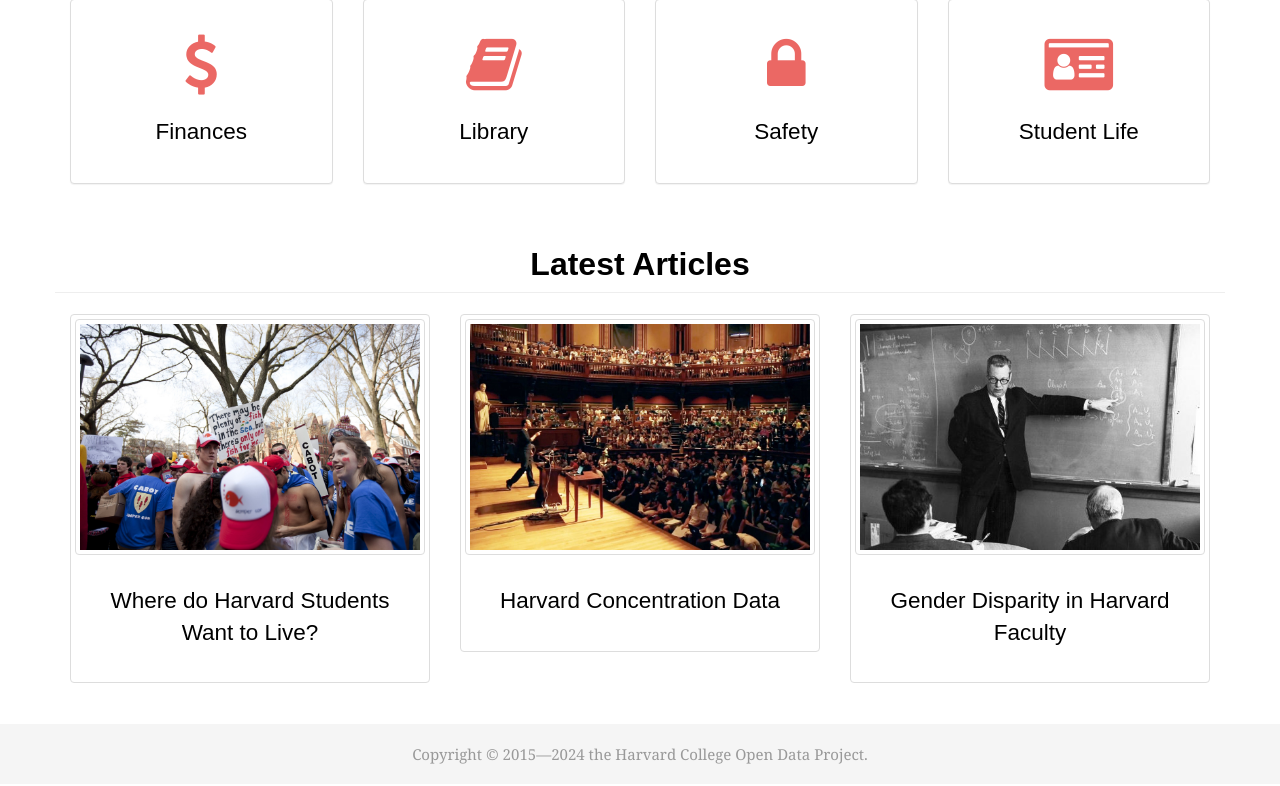
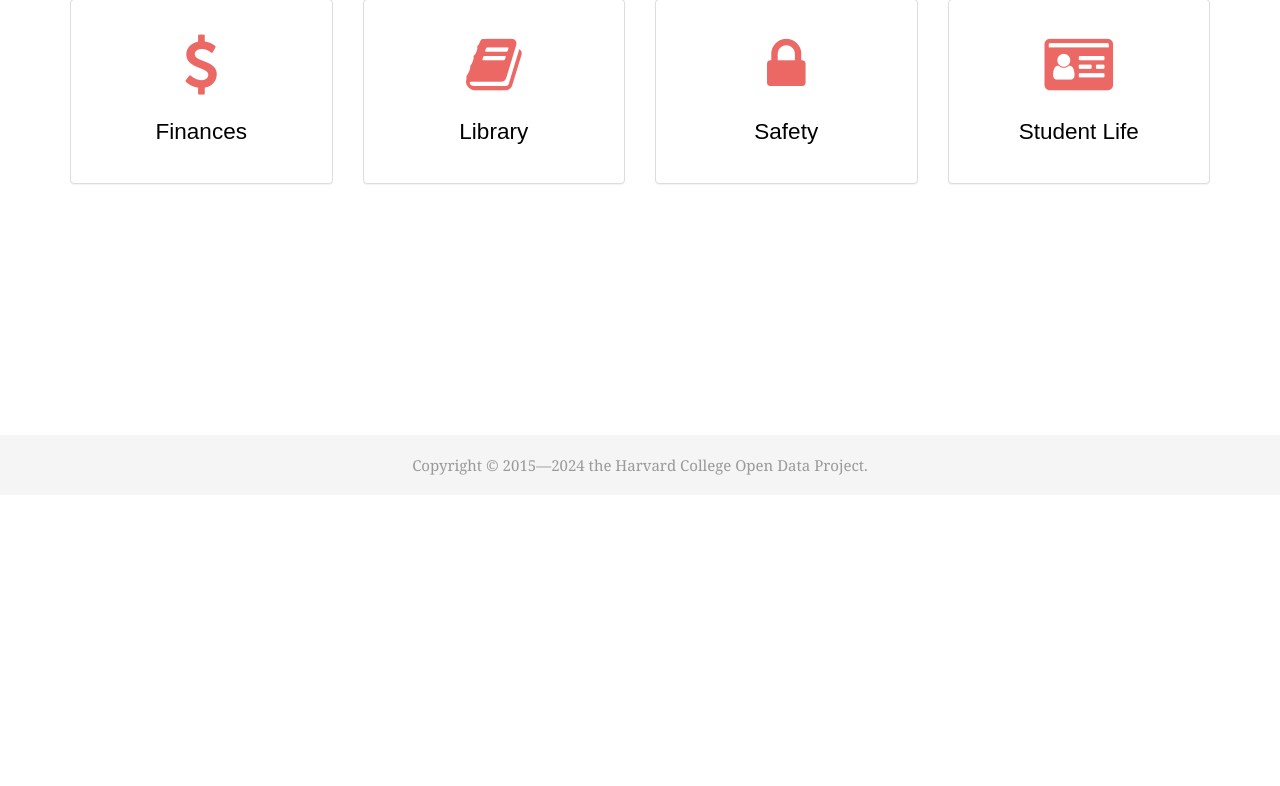
Before and after one commit to Eandalf7h/HarvardOpenData, a Flask app: page / in a window 1280 px wide. Shown: the part 899-1685 px from the top of the page. After the commit the page ends 1374 px from the top, so only its background shows below. Run offline with Flask 2, Linux system fonts and the light colour scheme; some libraries are stand-ins or nearby versions; some web fonts are replaced.

Commit message:
Revert "added featured articles to index"
This reverts commit 131229bfeae73510751e142083178c16989b34b7.

```diff
--- a/main.py
+++ b/main.py
@@ -3,7 +3,6 @@ from flask import render_template
 import yaml
 
 app = Flask(__name__)
-
 
 def getYml(filepath):
     with open(filepath) as infile:
@@ -11,69 +10,59 @@ def getYml(filepath):
         return fileMap
 
 # get all site-wide yaml into dict
-
-
 def siteConstants():
     site = getYml('./data/site.yml')
     site["pages"] = getYml('./data/pages.yml')
     return site
 
-
 site = siteConstants()
 pageData = getYml('./data/pageData.yml')
-
 
 @app.route('/')
 def index():
     categories = getYml('./data/categories.yml')
-    featured = enumerate(getYml('./data/featured.yml'))
-    return render_template('index.html', site=site, page=pageData["index"][0], categories=categories, featured=featured)
-
+    return render_template('index.html', site = site, page=pageData["index"][0], categories=categories)
 
 @app.route('/about/')
 def about():
     people = getYml('./data/people.yml')
-    return render_template('about.html', site=site, people=people, page=pageData["about"][0])
-
+    return render_template('about.html', site=site, people = people, page=pageData["about"][0])
 
 @app.route('/calendar/')
 def calendar():
     return render_template('calendar.html', site=site, page=pageData["calendar"][0])
 
-
 @app.route('/catalog/')
 def catalog():
-    return render_template('catalog.html', site=site, categories=getYml("./data/categories.yml"),
-                           filetypes=getYml("./data/filetypes.yml"), page=pageData["catalog"][0])
-
+    return render_template('catalog.html', site=site, categories = getYml("./data/categories.yml"),
+                                 filetypes = getYml("./data/filetypes.yml"), page = pageData["catalog"][0])
 
 @app.route('/get_involved/')
 def get_involved():
-    return render_template('get_involved.html', site=site, page=pageData["get_involved"][0])
-
+    return render_template('get_involved.html', site=site, page = pageData["get_involved"][0])
 
 @app.route('/submit/')
 def submit():
-    return render_template('submit.html', site=site, page=pageData["submit"][0], categories=getYml('./data/categories.yml'))
-
+    return  render_template('submit.html', site=site, page=pageData["submit"][0], categories = getYml('./data/categories.yml'))
 
 @app.route('/visual/')
 def visual():
     print(pageData["visual"][0])
-    return render_template('visual.html', site=site, page=pageData["visual"][0])
+    return render_template('visual.html', site = site, page = pageData["visual"][0])
+
+
+
 
 
 ### WEBAPPS ###
 @app.route('/visual/crime')
 def crime():
-    return render_template('webapps/crimemap.html', site=site, page=pageData["crimemap"][0])
-
+    return render_template('webapps/crimemap.html', site = site, page = pageData["crimemap"][0])
 
 @app.route('/visual/crimson')
 def crimson():
-    return render_template('webapps/crimson.html', site=site, page=pageData["crimsonwords"][0])
-
+    return render_template('webapps/crimson.html', site = site, page = pageData["crimsonwords"][0])
 
 @app.route('/visual/studyabroad')
 def studyabroad():
-    return render_template('webapps/studyabroad.html', site=site, page=pageData["studyabroad"][0])
+    return render_template('webapps/studyabroad.html', site = site, page = pageData["studyabroad"][0])
--- a/templates/index.html
+++ b/templates/index.html
@@ -49,21 +49,22 @@
     </div>
 
     <!-- These articles are populated from the HODP Medium -->
-    <div class="row" id = "articles">
+    <div class="row" id = "articles" style = "visibility: hidden">
         <h2 class="page-header text-centered">Latest Articles</h2>
-        {% for i, article in featured %}
+        {% for i in range(2) %}
             <div class="col-md-4">
-                <a id = "articlelink{{ i }}" href="{{ article.url }}">
+                <a id = "articlelink{{ i }}" href="#">
                 <div class="thumbnail">
-                    <img id = "articleimg{{ i }}" src="/static/img/featured/{{ article.imgsrc }}" class="img-thumbnail img-responsive" alt="Image" />
+                    <img id = "articleimg{{ i }}" src="" class="img-thumbnail img-responsive" alt="Image" />
                     <div class="caption">
                         <p>
-                            <h2 class="text-center lead" id = "articletitle{{ i }}">{{ article.name }}</h2>
+                            <h2 class="text-center lead" id = "articletitle{{ i }}"></h2>
                         </p>
                     </div>
                 </div>
                 </a>
             </div>
+
         {% endfor %}
     </div>
 
```
